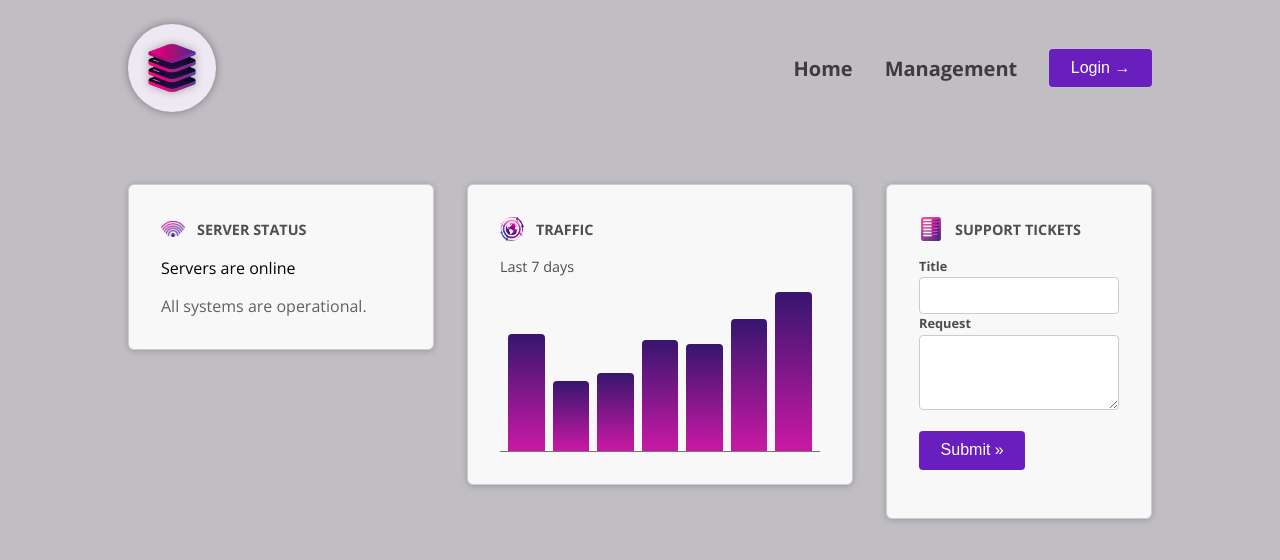
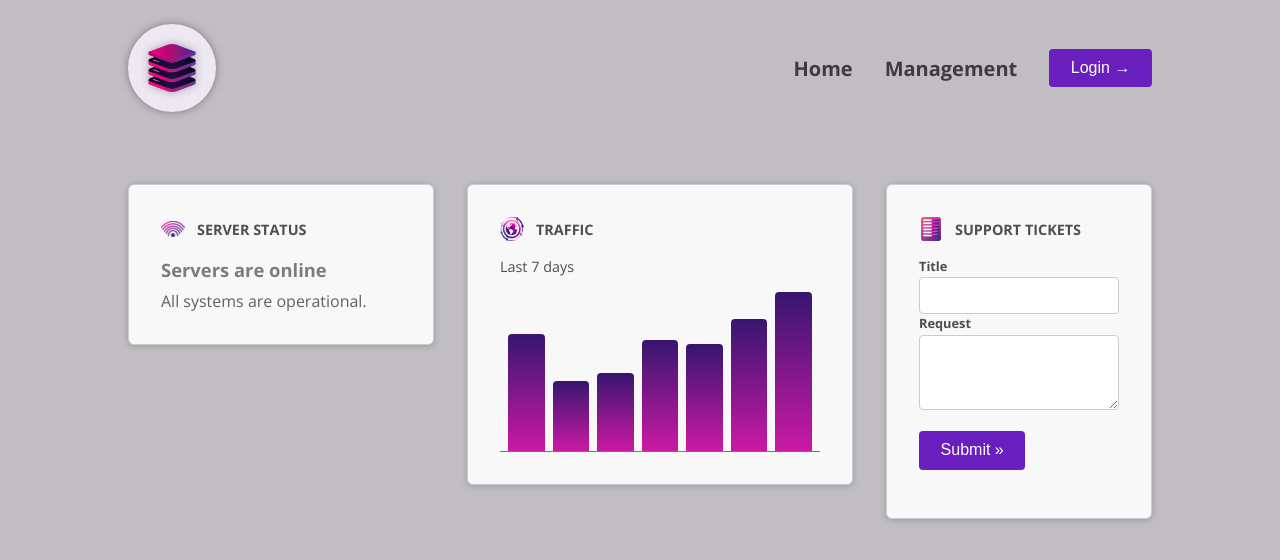
Before and after one commit to themirza001/angular-component-deep-dive, an Angular app: page / in a window 1280 px wide. Shown: the top 560 px of the page. Built offline with nearby package versions, Linux system fonts and the light colour scheme.

Commit message:
dynamically adding the class , statys only when condn is true, else it is not added

```diff
--- a/src/app/dashboard/server-status/server-status.component.html
+++ b/src/app/dashboard/server-status/server-status.component.html
@@ -1,3 +1,4 @@
+<div [class.status]="currentStatus==='online'">
     @if (currentStatus === 'online') {
     <p>Servers are online</p>
     <p>All systems are operational.</p>
@@ -8,3 +9,4 @@
     <p>Server status is unknown</p>
     <p>Fetching server status failed.</p>
     }
+</div>
--- a/src/app/dashboard/server-status/server-status.component.ts
+++ b/src/app/dashboard/server-status/server-status.component.ts
@@ -1,11 +1,11 @@
 import { Component, Input } from '@angular/core';
-import { DashboardItemComponent } from '../dashboard-item/dashboard-item.component';
+
 
 
 @Component({
   selector: 'app-server-status',
   standalone: true,
-  imports: [DashboardItemComponent],
+  imports: [],
   templateUrl: './server-status.component.html',
   styleUrl: './server-status.component.css'
 })
```
Lines whose indentation alone changed are shown as unchanged.
